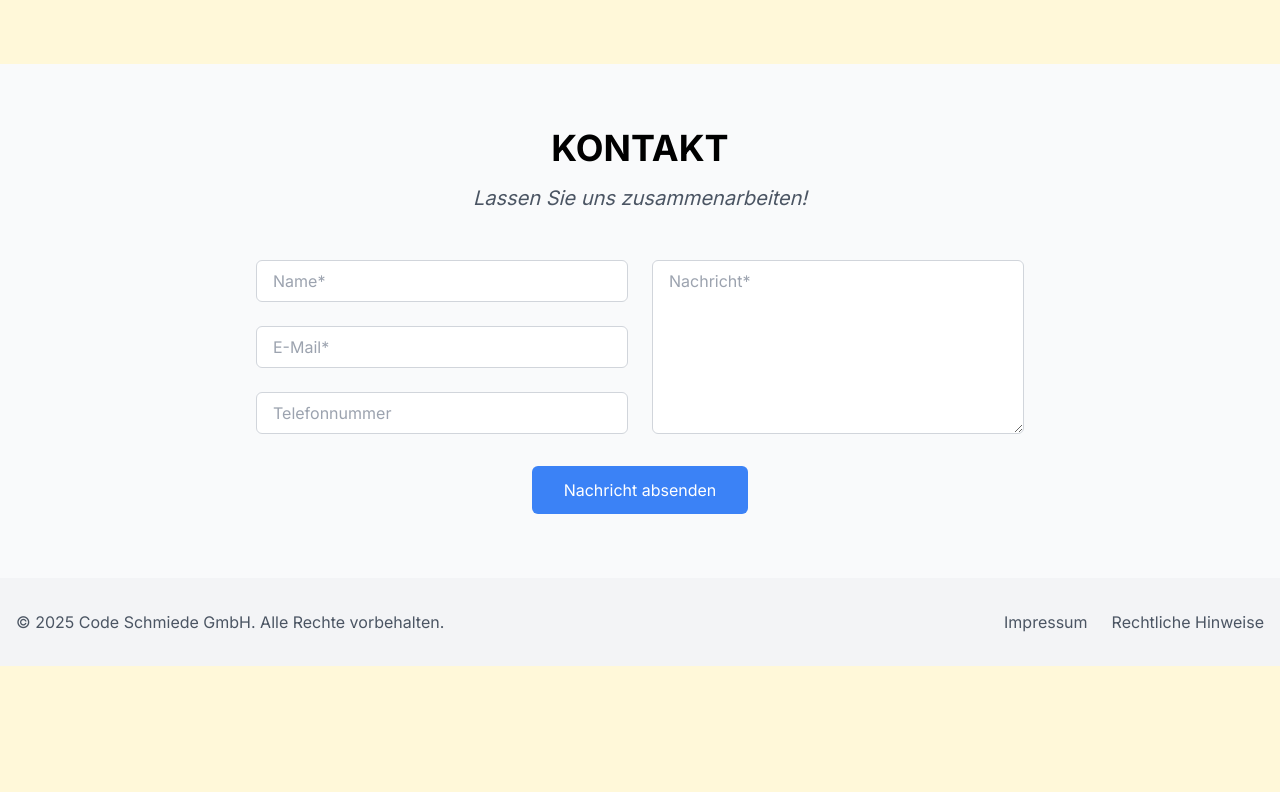
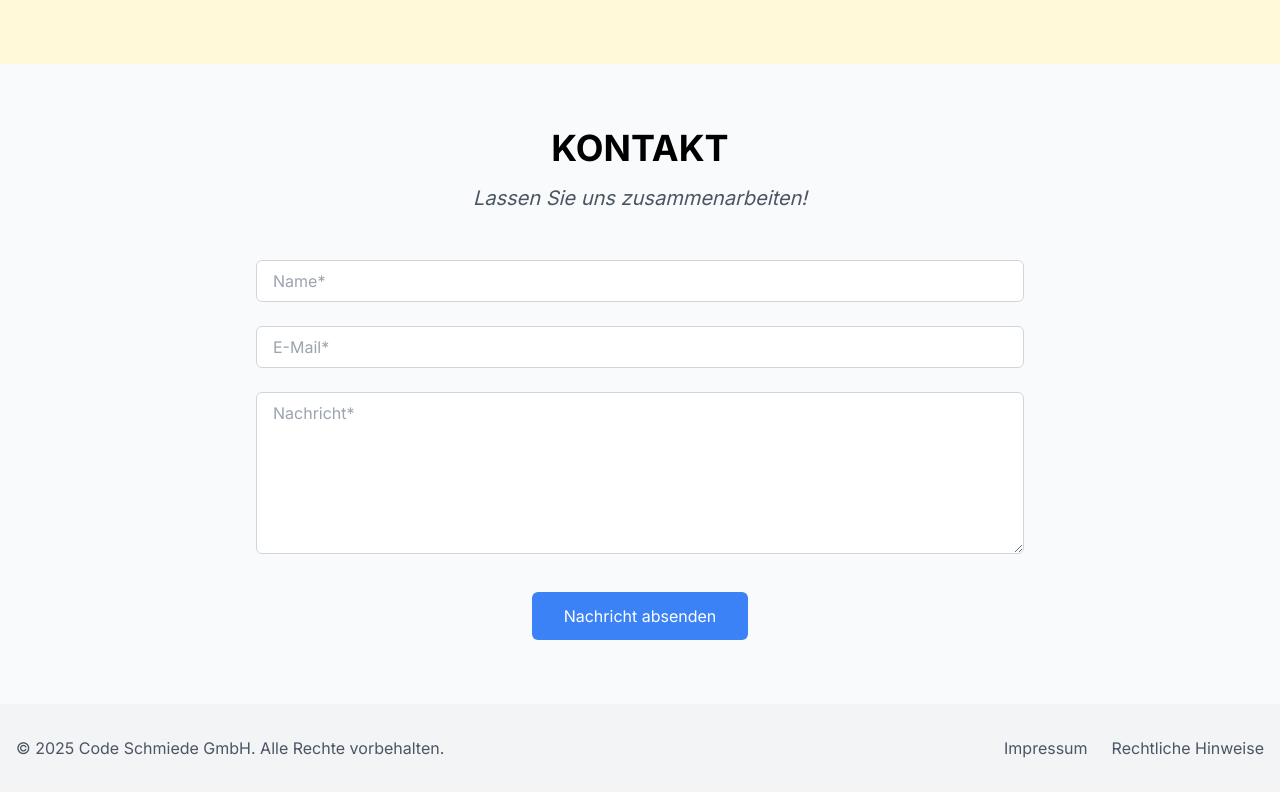
Before and after one commit to Code-Schmiede-GmbH/Code-Schmiede-GmbH.github.io, a Next.js app: page / in a window 1280 px wide. Shown: the part 1786-2578 px from the top of the page. Before the commit the page ends 2452 px from the top, so only its background shows below. Built offline with nearby package versions, Linux system fonts and the light colour scheme.

Commit message:
changes to web3forms

```diff
--- a/src/app/page.tsx
+++ b/src/app/page.tsx
@@ -3,7 +3,6 @@
 import Image from "next/image";
 import Navigation from "@/components/Navigation";
 import Footer from "@/components/Footer";
-import { useState, FormEvent, useRef } from 'react';
 import DevIllustration from "../components/DevIllustration";
 
 const approachSteps = [
@@ -35,14 +34,6 @@ const approachSteps = [
 ];
 
 export default function Home() {
-  const [formStatus, setFormStatus] = useState<{
-    success: boolean;
-    message: string;
-    show: boolean;
-  } | null>(null);
-  const [isSubmitting, setIsSubmitting] = useState(false);
-  const formRef = useRef<HTMLFormElement>(null);
-
   const scrollToContact = () => {
     const contactForm = document.getElementById('contactForm');
     const nameInput = document.getElementById('name');
@@ -50,60 +41,6 @@ export default function Home() {
     contactForm?.scrollIntoView({ behavior: 'smooth' });
     // Small delay to ensure scroll completes before focus
     setTimeout(() => nameInput?.focus(), 800);
-  };
-
-  const handleSubmit = async (e: FormEvent<HTMLFormElement>) => {
-    e.preventDefault();
-    setIsSubmitting(true);
-
-    const formData = new FormData(e.currentTarget);
-    const name = formData.get('name') as string;
-    const email = formData.get('_replyto') as string;
-    const phone = formData.get('phone') as string;
-    const message = formData.get('message') as string;
-
-    let firstName = name;
-    if (firstName.indexOf(' ') >= 0) {
-      firstName = name.split(' ').slice(0, -1).join(' ');
-    }
-
-    try {
-      const response = await fetch('https://papamuffloncontact20231031175711.azurewebsites.net/api/contact', {
-        method: 'POST',
-        headers: {
-          'Content-Type': 'application/json',
-        },
-        body: JSON.stringify({
-          name,
-          email,
-          phone,
-          message
-        }),
-      });
-
-      if (!response.ok) throw new Error('Network response was not ok');
-
-      setFormStatus({
-        success: true,
-        message: 'Nachricht erfolgreich gesendet.',
-        show: true
-      });
-
-      formRef.current?.reset();
-    } catch (error) {
-      console.error('Error sending message:', error);
-      setFormStatus({
-        success: false,
-        message: `Sorry ${firstName}, it seems that my mail server is not responding. Please try again later!`,
-        show: true
-      });
-    } finally {
-      setIsSubmitting(false);
-    }
-  };
-
-  const handleInputFocus = () => {
-    setFormStatus(null);
   };
 
   return (
@@ -275,8 +212,9 @@ export default function Home() {
             <h2 className="text-4xl font-bold mb-4 text-center">KONTAKT</h2>
             <p className="text-xl text-center text-gray-600 italic mb-12">Lassen Sie uns zusammenarbeiten!</p>
 
-            <form id="contactForm" ref={formRef} onSubmit={handleSubmit} noValidate className="w-full">
-              <div className="grid md:grid-cols-2 gap-6">
+            <form id="contactForm" action="https://api.web3forms.com/submit" method="POST" className="w-full">
+              <input type="hidden" name="access_key" value="5e230ecf-a57b-4d22-bc0b-9372c1d15108" />
+
               <div className="space-y-6">
                 <div className="form-group">
                   <input
@@ -286,7 +224,6 @@ export default function Home() {
                     className="w-full px-4 py-2 border border-gray-300 rounded-md focus:ring-2 focus:ring-blue-500 focus:border-transparent form-control"
                     placeholder="Name*"
                     required
-                      onFocus={handleInputFocus}
                   />
                 </div>
 
@@ -294,59 +231,31 @@ export default function Home() {
                   <input
                     type="email"
                     id="email"
-                      name="_replyto"
+                    name="email"
                     className="w-full px-4 py-2 border border-gray-300 rounded-md focus:ring-2 focus:ring-blue-500 focus:border-transparent form-control"
                     placeholder="E-Mail*"
                     required
-                      onFocus={handleInputFocus}
                   />
-                  </div>
-
-                  <div className="form-group">
-                    <input
-                      type="tel"
-                      id="phone"
-                      name="phone"
-                      className="w-full px-4 py-2 border border-gray-300 rounded-md focus:ring-2 focus:ring-blue-500 focus:border-transparent form-control"
-                      placeholder="Telefonnummer"
-                      onFocus={handleInputFocus}
-                    />
-                  </div>
                 </div>
 
                 <div className="form-group">
                   <textarea
                     id="message"
                     name="message"
-                    className="w-full h-full px-4 py-2 border border-gray-300 rounded-md focus:ring-2 focus:ring-blue-500 focus:border-transparent form-control"
+                    rows={6}
+                    className="w-full px-4 py-2 border border-gray-300 rounded-md focus:ring-2 focus:ring-blue-500 focus:border-transparent form-control"
                     placeholder="Nachricht*"
                     required
-                    onFocus={handleInputFocus}
                   />
                 </div>
               </div>
 
-              <input type="hidden" name="_subject" id="email-subject" value="Kontakt-Formular Bestätigung" />
-              <input type="hidden" name="_next" value="#" />
-              <input type="text" name="_gotcha" className="hidden" />
-
               <div className="mt-8 text-center">
-                {formStatus && (
-                  <div id="success" className={`mb-4 ${formStatus.success ? 'text-green-600' : 'text-red-600'}`}>
-                    <div className={`alert ${formStatus.success ? 'alert-success' : 'alert-danger'} p-4 rounded-md ${formStatus.success ? 'bg-green-50' : 'bg-red-50'}`}>
-                      <strong>{formStatus.message}</strong>
-                    </div>
-                  </div>
-                )}
                 <button
-                  id="sendMessageButton"
                   type="submit"
-                  disabled={isSubmitting}
-                  className={`bg-blue-500 text-white px-8 py-3 rounded-md transition-colors ${
-                    isSubmitting ? 'opacity-50 cursor-not-allowed' : 'hover:bg-blue-600'
-                  }`}
+                  className="bg-blue-500 text-white px-8 py-3 rounded-md hover:bg-blue-600 transition-colors"
                 >
-                  {isSubmitting ? 'Sending...' : 'Nachricht absenden'}
+                  Nachricht absenden
                 </button>
               </div>
             </form>
```
Lines whose indentation alone changed are shown as unchanged.
